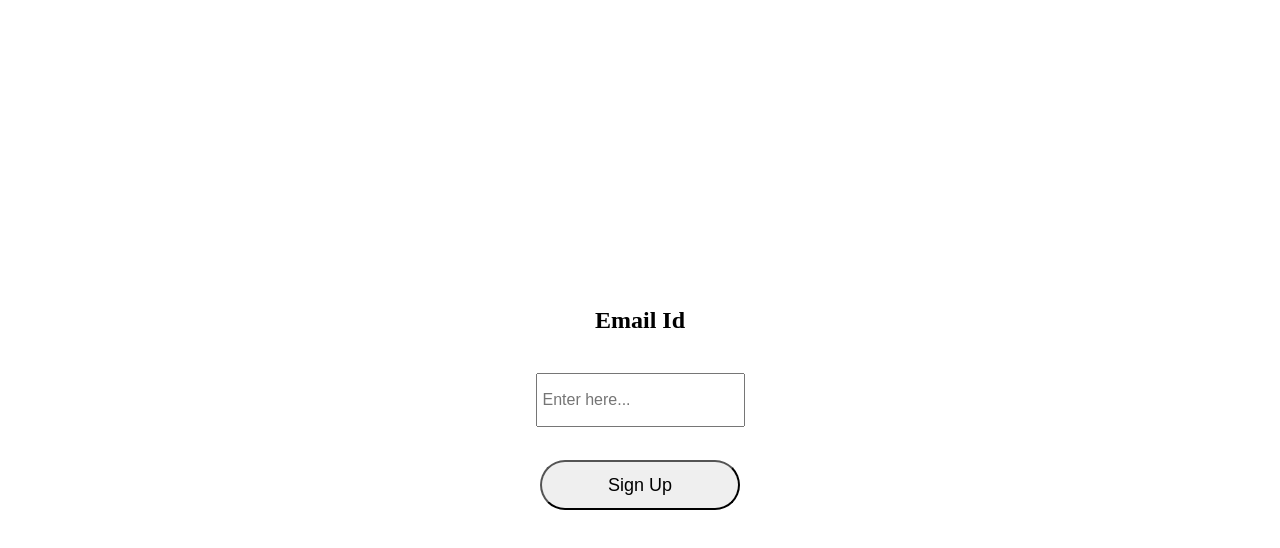
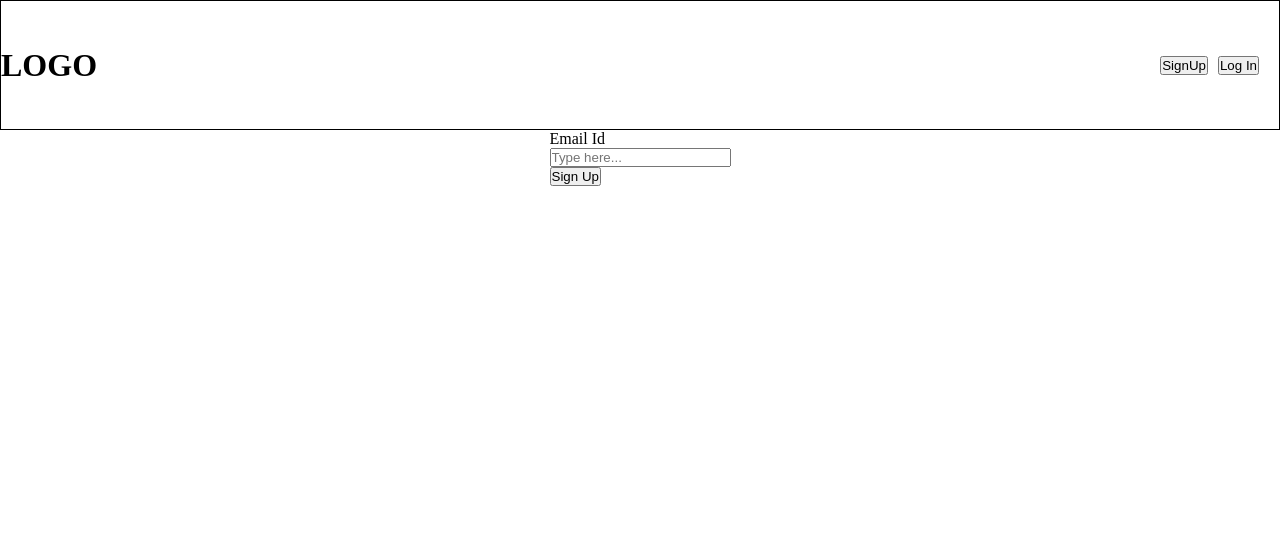
Before and after one commit to krushnadiwate2417/myorgnizer, a React (Vite) app: page / in a window 1280 px wide. Shown: the top 548 px of the page. Built offline with nearby package versions, Linux system fonts and the light colour scheme.

Commit message:
Reuseable Comp and Header

```diff
--- a/App.jsx
+++ b/App.jsx
@@ -4,11 +4,13 @@ import SignUpPage from "./SignUp";
 import Verify from "./Verify";
 import Login from "./Login";
 import Home from "./Home";
+import Header from "./Header";
 import { createBrowserRouter, RouterProvider, Outlet } from "react-router-dom";
 
 const App = () => {
   return (
     <>
+      <Header />
       <Outlet />
     </>
   );
--- /dev/null
+++ b/Header.jsx
@@ -0,0 +1,30 @@
+import { Link } from "react-router-dom";
+
+const Header = () => {
+  return (
+    <>
+      <div className="header-flex">
+        <div>
+          <h1>LOGO</h1>
+        </div>
+        <div className="header-list-flex">
+          {/* <li>
+            <Link to={"/home"}>Home</Link>
+          </li> */}
+          <li>
+            <Link to={"/"}>
+              <button> SignUp </button>
+            </Link>
+          </li>
+          <li>
+            <Link to={"/login"}>
+              <button>Log In</button>
+            </Link>
+          </li>
+        </div>
+      </div>
+    </>
+  );
+};
+
+export default Header;
--- a/Login.jsx
+++ b/Login.jsx
@@ -1,6 +1,7 @@
 import { useState } from "react";
 import { useNavigate } from "react-router-dom";
 import Shimmer from "./Shimmer";
+import Form from "./Reuseables/Form";
 
 const Login = () => {
   const [email, setEmail] = useState("");
@@ -42,17 +43,12 @@ const Login = () => {
         <Shimmer />
       </div>
       <div>
-        <form onSubmit={handleSubmit}>
-          <label>Enter Email ID</label>
-          <input
-            placeholder="Type here ..."
-            type="email"
-            onChange={(e) => {
-              setEmail(e.target.value);
-            }}
-          />
-          <button type="submit">Login</button>
-        </form>
+        <Form
+          email={email}
+          setEmail={setEmail}
+          action={"Log In"}
+          handleSubmit={handleSubmit}
+        />
       </div>
     </>
   );
--- /dev/null
+++ b/Reuseables/Form.jsx
@@ -0,0 +1,28 @@
+const Form = ({ action, handleSubmit, setEmail, email }) => {
+  return (
+    <>
+      <form onSubmit={handleSubmit}>
+        <div>
+          <label>Email Id</label>
+        </div>
+        <div>
+          <input
+            value={email}
+            placeholder="Type here..."
+            type="email"
+            name="email"
+            required
+            onChange={(e) => {
+              setEmail(e.target.value);
+            }}
+          />
+        </div>
+        <div>
+          <button type="submit">{action}</button>
+        </div>
+      </form>
+    </>
+  );
+};
+
+export default Form;
--- a/SignUp.jsx
+++ b/SignUp.jsx
@@ -2,6 +2,7 @@ import { useState, useEffect } from "react";
 import { useNavigate } from "react-router";
 import Shimmer from "./Shimmer";
 import { Link } from "react-router-dom";
+import Form from "./Reuseables/Form";
 const SignUpPage = () => {
   const [email, setEmail] = useState("");
   const [errText, setErrText] = useState("");
@@ -25,6 +26,7 @@ const SignUpPage = () => {
           method: "POST",
           headers: {
             "Content-Type": "application/json",
+            // "Authorization": "bearar "
           },
           body: JSON.stringify({ email }),
         }
@@ -53,29 +55,12 @@ const SignUpPage = () => {
         <Shimmer />
       </div>
       <div className="SignUp-flex-c">
-        <form onSubmit={handleSubmit} className="SignUp-gric-c">
-          <div>
-            <label className="signup-label">Email Id</label>
-          </div>
-          <div>
-            <input
-              className="signup-input"
-              placeholder="Enter here..."
-              type="email"
-              name="email"
-              value={email}
-              required
-              onChange={(e) => {
-                setEmail(e.target.value);
-              }}
-            />
-          </div>
-          <div>
-            <button type="submit" className="signup-button">
-              Sign Up
-            </button>
-          </div>
-        </form>
+        <Form
+          action={"Sign Up"}
+          handleSubmit={handleSubmit}
+          setEmail={setEmail}
+          email={email}
+        />
         <p className={`signup-p ${hiding2}`}>
           {errText}
           <Link to={"/login"}>Login</Link>
--- a/Verify.jsx
+++ b/Verify.jsx
@@ -1,6 +1,5 @@
 import { useState } from "react";
-import Timer from "./Timer";
-
+import Timer from "./Reuseables/Timer";
 const Verify = () => {
   const [hide, setHide] = useState("hide");
   const [disable, setDisable] = useState(false);
--- a/style.css
+++ b/style.css
@@ -7,7 +7,6 @@
   display: flex;
   justify-content: center;
   align-items: center;
-  height: 100vh;
 }
 
 .SignUp-gric-c {
@@ -99,3 +98,24 @@
 .hide {
   display: none;
 }
+
+.header-flex {
+  display: flex;
+  height: 10vw;
+  justify-content: space-between;
+  align-items: center;
+  border: 1px solid black;
+}
+
+.header-list-flex {
+  display: flex;
+  height: 10vw;
+  gap: 10px;
+  margin-right: 20px;
+  justify-content: center;
+  align-items: center;
+}
+
+.header-list-flex > li {
+  list-style: none;
+}
```
Also changed, not shown: Reuseables/Timer.jsx (renamed from Timer.jsx), Reuseables/inputOtp.jsx (renamed from inputOtp.jsx).
